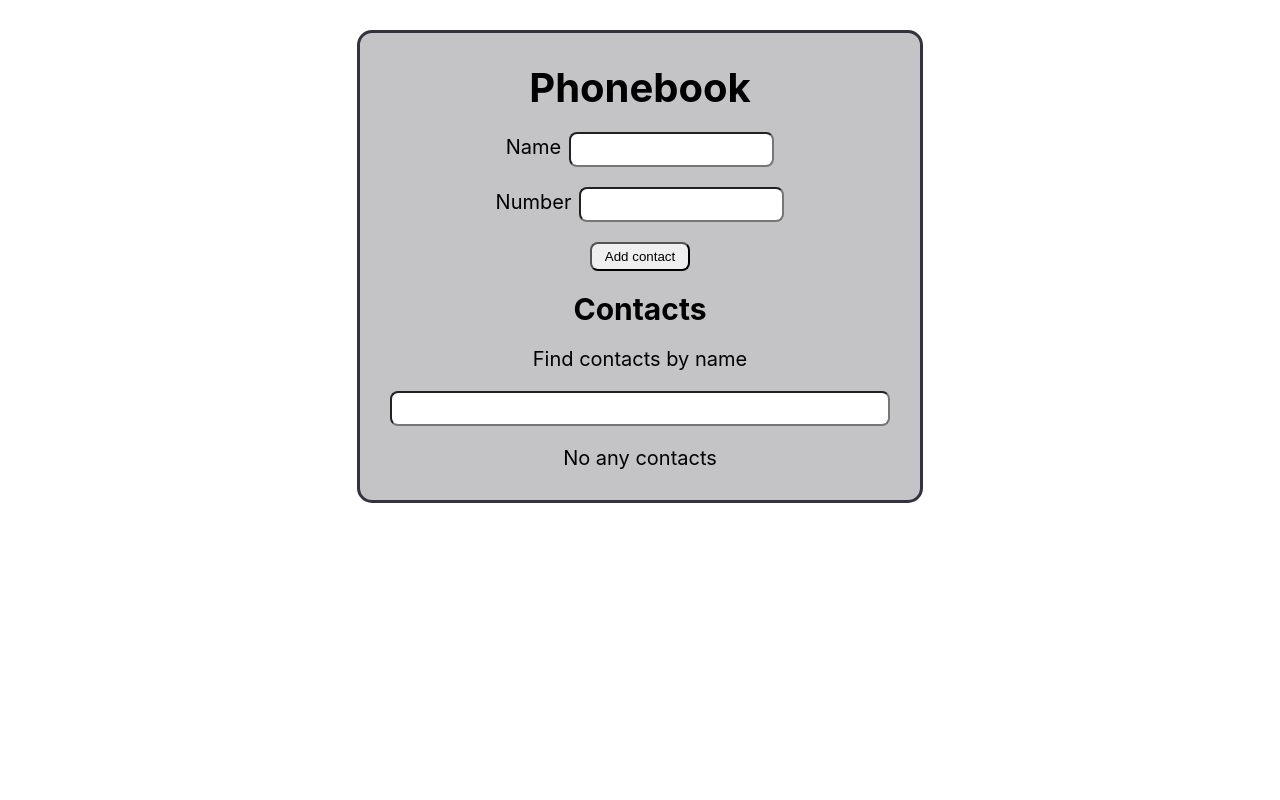
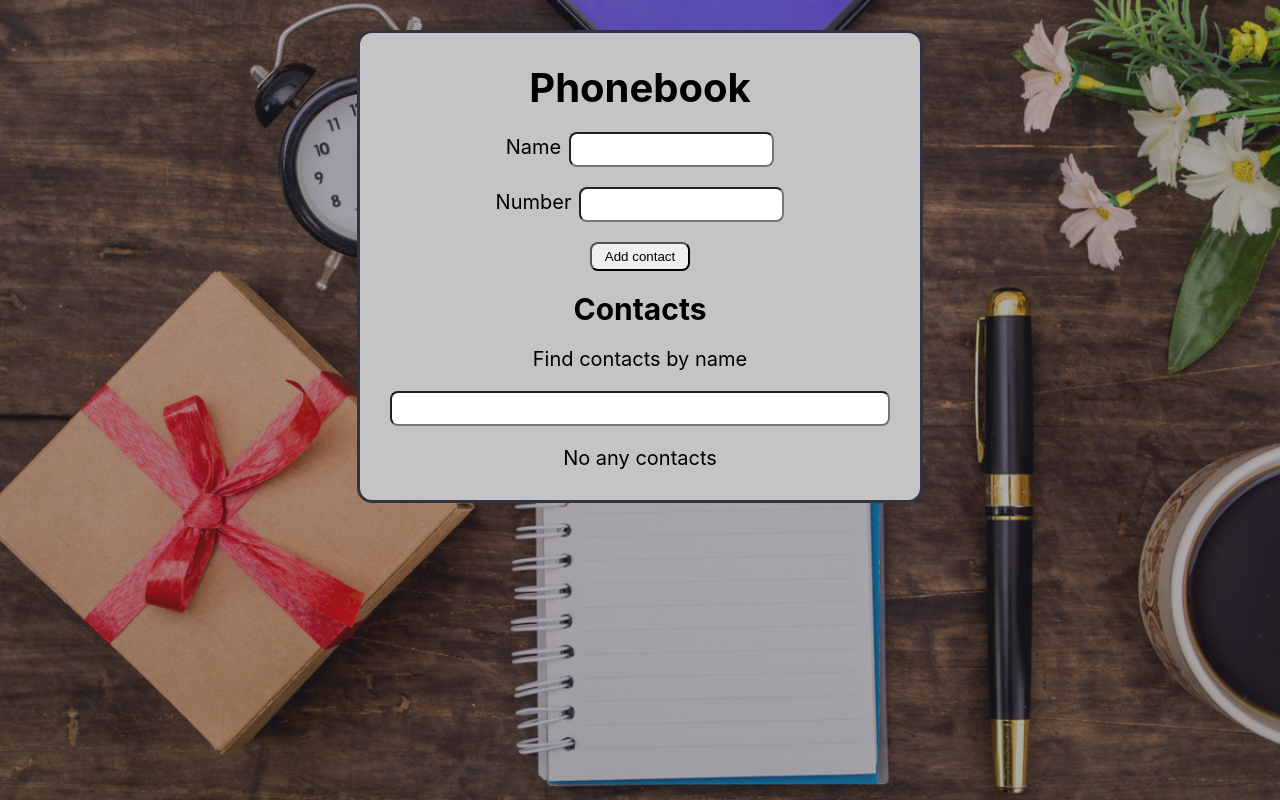
Before and after one commit to stanislavzhuk/goit-react-hw-03-phonebook, a React (Create React App) app: page / in a window 1280 px wide. Built offline with nearby package versions, Linux system fonts and the light colour scheme; what notiflix would draw is missing.

Commit message:
update body background

```diff
--- a/src/index.css
+++ b/src/index.css
@@ -7,6 +7,17 @@ body {
     sans-serif;
   -webkit-font-smoothing: antialiased;
   -moz-osx-font-smoothing: grayscale;
+
+  background-color: #9c9d9d;
+  background-image: linear-gradient(
+      rgba(47, 48, 58, 0.4),
+      rgba(47, 48, 58, 0.4)
+    ),
+    url(./images/background.jpg);
+  background-position: center;
+  background-size: cover;
+  background-repeat: no-repeat;
+  background-attachment: fixed;
 }
 
 code {
```
Also changed, not shown: src/images/background.jpg (added).
